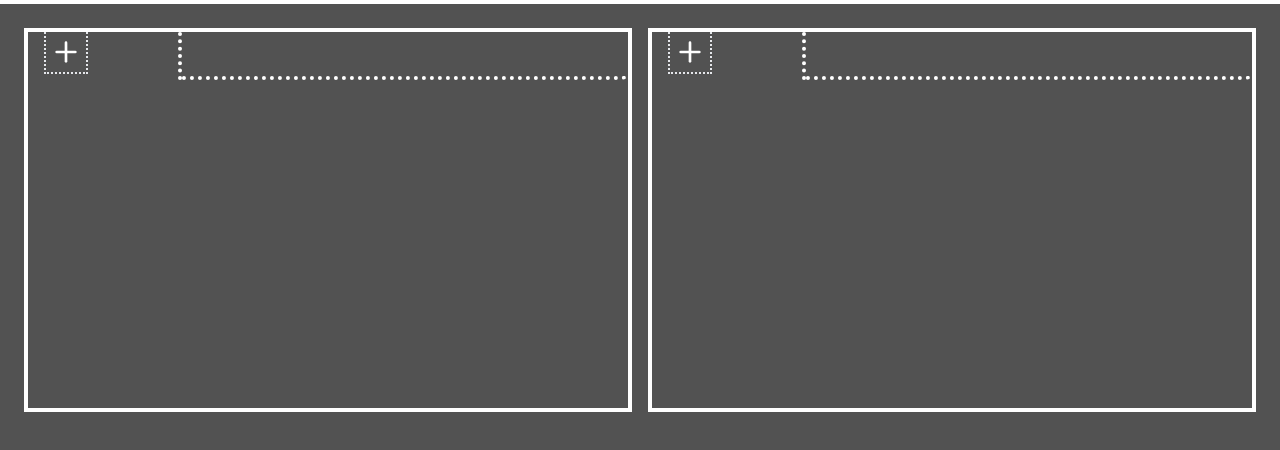
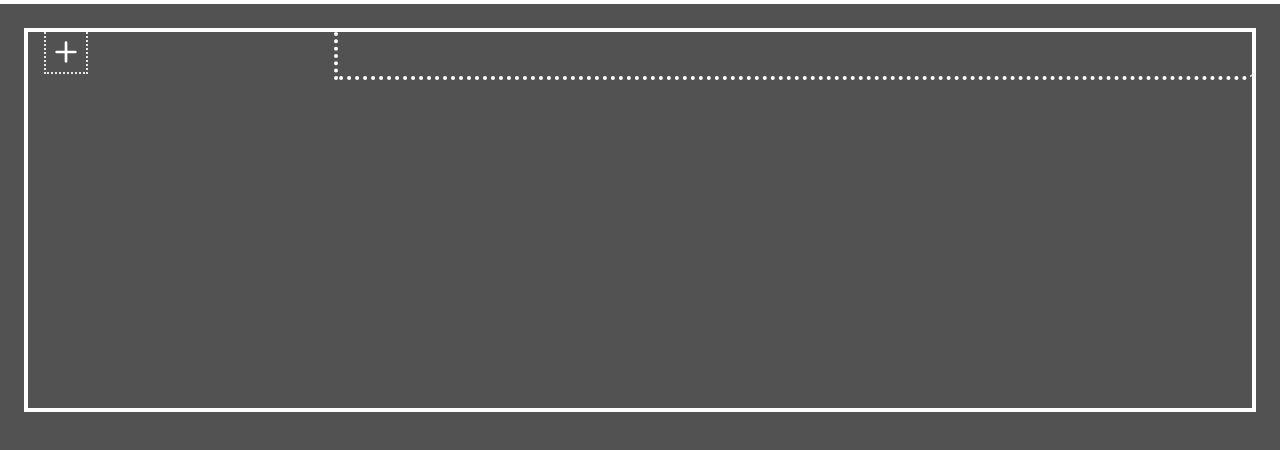
Before and after one commit to nickstuffz/todolist, a website built with webpack: page dist/index.html in a window 1280 px wide. Both pictures are taken after a click on the element "add project". Shown: the part 60-510 px from the top of the page. Built offline with nearby package versions, Linux system fonts and the light colour scheme.

Commit message:
Modules reorganization and progress on Projects logic

```diff
--- /dev/null
+++ b/src/DOM_handler.js
@@ -0,0 +1,97 @@
+import {createProject} from './projects.js'
+import add_svg from './add.svg';
+
+
+const content = document.getElementById('content');
+const header = document.createElement('div');
+const addProj = document.createElement('div');
+const logo_box = document.createElement('div');
+const logo = document.createElement('div');
+const grid = document.createElement('div');
+const proj = document.createElement('div');
+const proj_header = document.createElement('div');
+const proj_title = document.createElement('div');
+const tab_container = document.createElement('div');
+const addTab_container = document.createElement('div');
+
+function loadHeader() {
+    header.classList.add(..."flex justify-between border-b-4 border-white pt-4".split(' '));
+    addProj.classList.add(..."text-white border-dotted border-l-4 border-t-4 border-r-4 p-2 ml-4".split(' '));
+    logo_box.classList.add(..."w-72 bg-white rounded-t1-sm rounded-b1-sm".split(' '));
+    logo.classList.add(..."text-center text-3xl font-bold".split(' '));
+
+    addProj.innerText = 'add project'
+    logo.innerText = 'Simple. Tasks';
+
+    addProj.addEventListener('click', Clicks.addProjClick);
+
+    content.append(header);
+    header.append(addProj, logo_box);
+    logo_box.append(logo);
+
+    return;
+}
+
+function loadGrid() {
+    grid.classList.add(..."grid grid-cols-auto gap-4 p-6".split(' '));
+    grid.id = 'grid';
+
+    content.append(grid);
+
+    return;
+}
+
+function pushProject() {
+
+    const addTab = new Image();
+    addTab.src = add_svg;
+
+    proj.classList.add(..."w-full h-96 border-4 border-white flex flex-col gap-3".split(' '));
+    proj_header.classList.add(..."flex justify-between".split(' '));
+    proj_title.classList.add(..."w-3/4 h-12 border-l-4 border-b-4 border-dotted border-white rounded-br-md".split(' '));
+    tab_container.classList.add(..."flex flex-col gap-2".split(' '));
+    addTab.classList.add(..."border-dotted border-l-2 border-b-2 border-r-2 p-1 ml-4".split(' '));
+
+    grid.append(proj);
+    proj.append(proj_header, tab_container);
+    proj_header.append(addTab_container, proj_title);
+    addTab_container.append(addTab);
+
+    proj_title.addEventListener('click', Clicks.proj_titleClick);
+    addTab.addEventListener('click', Clicks.addTabClick);
+
+    return;
+
+    // reorder to just chrono instead of child level
+}
+
+
+const Clicks = {
+    addProjClick() {
+        createProject();
+        pushProject();
+        return;
+    },
+
+    proj_titleClick() {
+
+    },
+
+    addTabClick() {
+        createTab();
+        return;
+    },
+
+    tabClick() {
+
+    },
+};
+
+function initializePage() {
+    loadHeader();
+    loadGrid();
+
+    return;
+}
+
+export {initializePage}
--- a/src/action_handler.js
+++ /dev/null
@@ -1,49 +0,0 @@
-import {createProject} from './projects.js'
-
-function initializePage() {
-    loadHeader();
-    loadGrid();
-    createProject();
-
-    return;
-}
-
-function loadHeader() {
-    const content = document.getElementById('content');
-    const header = document.createElement('div');
-    const addProj = document.createElement('div');
-    const logo_box = document.createElement('div');
-    const logo = document.createElement('div');
-
-    header.classList.add(..."flex justify-between border-b-4 border-white pt-4".split(' '));
-    addProj.classList.add(..."text-white border-dotted border-l-4 border-t-4 border-r-4 p-2 ml-4".split(' '));
-    logo_box.classList.add(..."w-72 bg-white rounded-t1-sm rounded-b1-sm".split(' '));
-    logo.classList.add(..."text-center text-3xl font-bold".split(' '));
-
-    addProj.innerText = 'add project'
-    logo.innerText = 'Simple. Tasks';
-
-    addProj.addEventListener('click', createProject);
-
-    content.append(header);
-    header.append(addProj, logo_box);
-    logo_box.append(logo);
-
-    return;
-}
-
-function loadGrid() {
-    const content = document.getElementById('content');
-    const grid = document.createElement('div');
-
-    grid.classList.add(..."grid grid-cols-auto gap-4 p-6".split(' '));
-    grid.id = 'grid';
-
-    content.append(grid);
-
-    return;
-}
-
-
-
-export {initializePage}
--- a/src/index.js
+++ b/src/index.js
@@ -1,4 +1,4 @@
 import './style.css';
-import {initializePage} from './action_handler';
+import {initializePage} from './DOM_handler';
 
 initializePage();
--- a/src/projects.js
+++ b/src/projects.js
@@ -1,45 +1,24 @@
 import add_svg from './add.svg';
 
-// const projectsArray = [];
+const projectsArray = [];
 
-// const projectFactory = function(title) {
-//     return {title}
-// };
+const projectFactory = function(title) {
+    const tasksArray=[];
 
-// function createProject() {
-//     const newProject = projectFactory('new project');
-//     pushProject();
+    return {
+        title: title
+    }
+};
 
-//     return;
-// }
+function createProject() {
+    const newProject = projectFactory('new project');
+    projectsArray[projectsArray.length] = newProject;
+    console.log(projectsArray);
+    return;
+}
 
 
-function createProject() {
-    const grid = document.getElementById('grid');
-    const proj = document.createElement('div');
-    const proj_header = document.createElement('div');
-    const tab_container = document.createElement('div');
-    const addTab_container = document.createElement('div');
-    const proj_title = document.createElement('div');
-    const addTab = new Image();
-    addTab.src = add_svg;
 
-    proj.classList.add(..."w-full h-96 border-4 border-white flex flex-col gap-3".split(' '));
-    proj_header.classList.add(..."flex justify-between".split(' '));
-    tab_container.classList.add(..."flex flex-col gap-2".split(' '));
-    addTab.classList.add(..."border-dotted border-l-2 border-b-2 border-r-2 p-1 ml-4".split(' '));
-    proj_title.classList.add(..."w-3/4 h-12 border-l-4 border-b-4 border-dotted border-white rounded-br-md".split(' '));
-
-    grid.append(proj);
-    proj.append(proj_header, tab_container);
-    proj_header.append(addTab_container, proj_title);
-    addTab_container.append(addTab);
-
-    proj_title.addEventListener('click', Clicks.proj_titleClick);
-    addTab.addEventListener('click', Clicks.addTabClick);
-
-    return;
-}
 
 const Clicks = {
     proj_titleClick() {
```
Also changed, not shown: dist/scrap.html, src/scrap.js (added).
